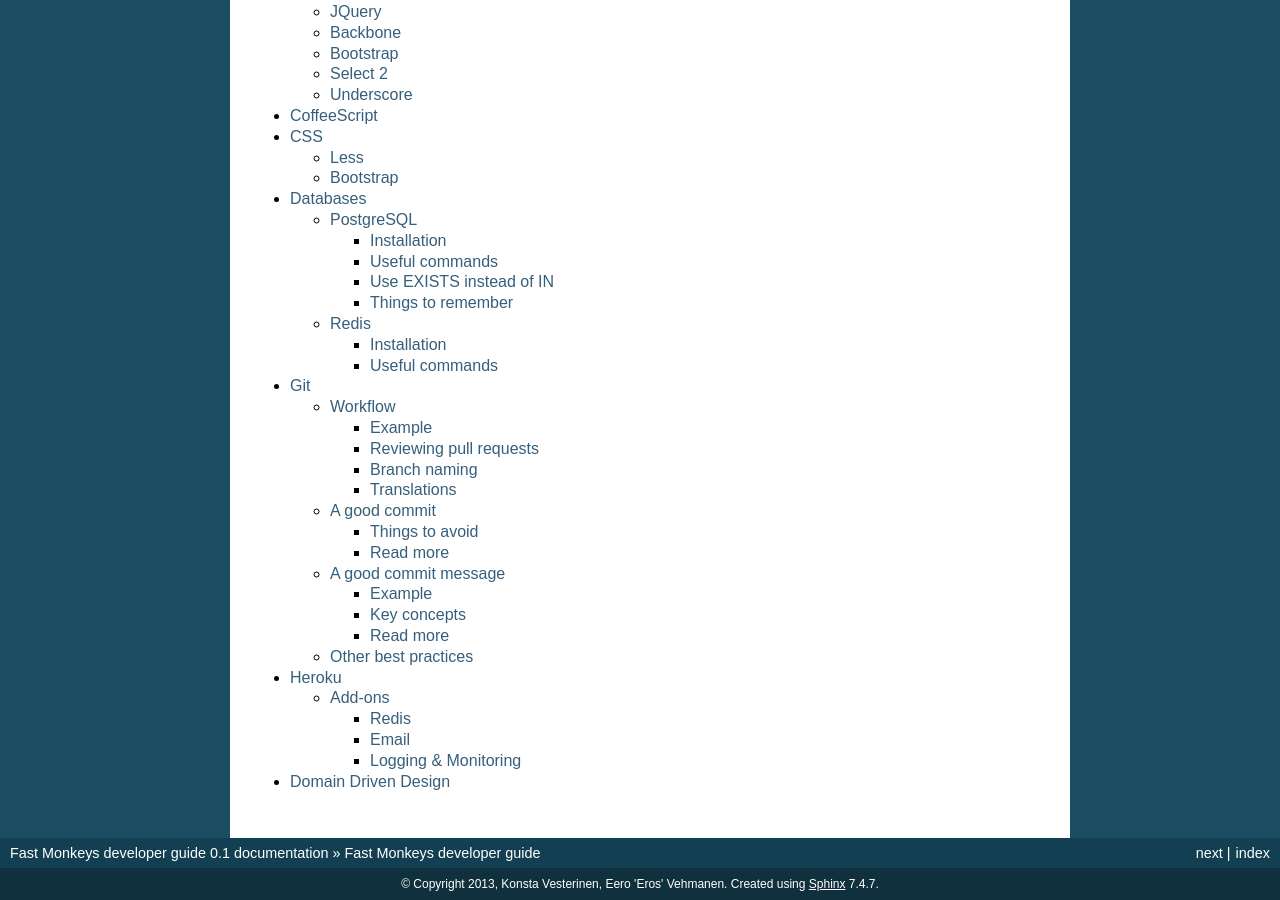
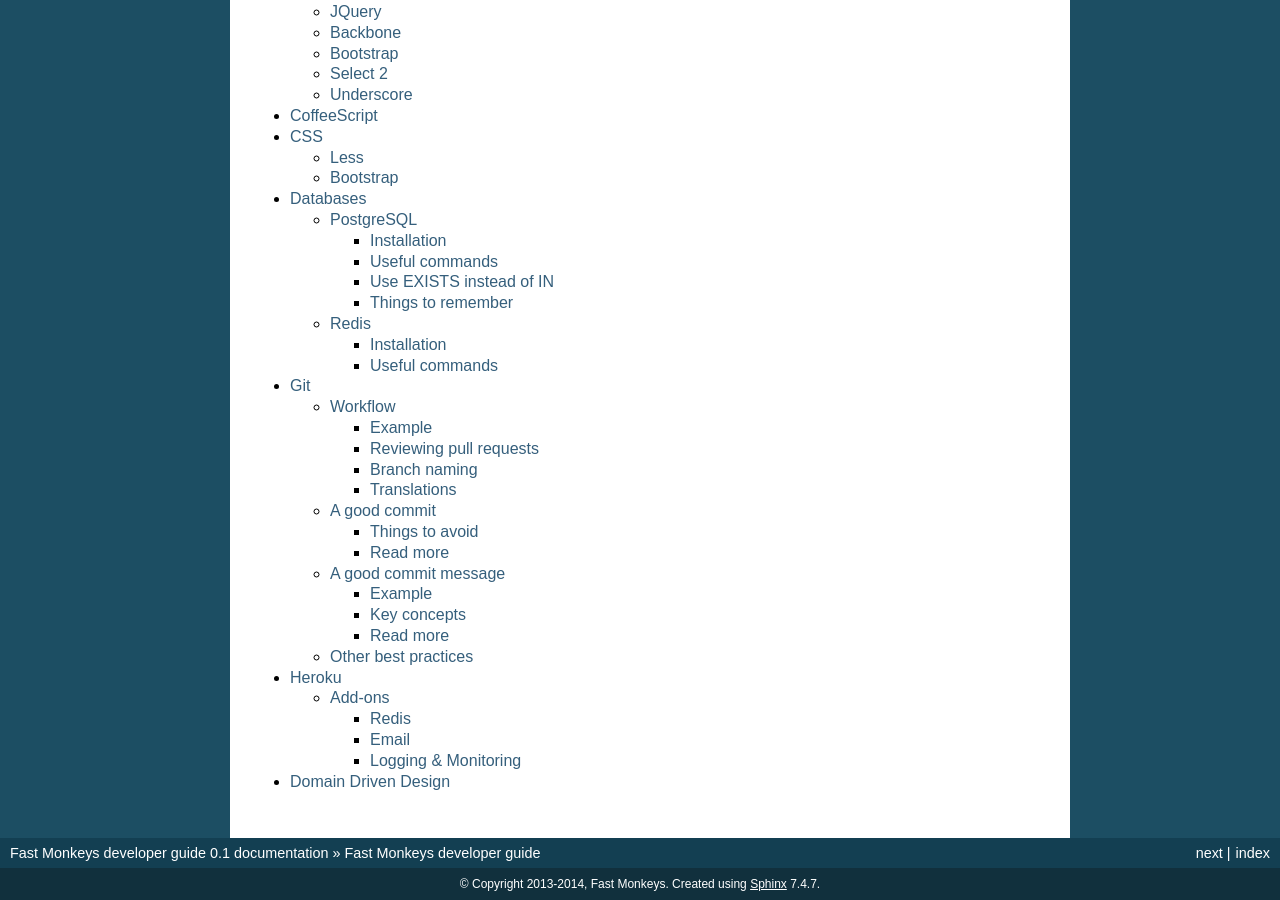
Before and after one commit to fastmonkeys/dev-guide, a Sphinx documentation site: the page built from docs/index.rst, in a window 1280 px wide and 900 px high, scrolled down 797 px. Built offline with Sphinx 7.4.7, drawn with Linux system fonts in a browser that asks for light colours; formulas are drawn with MathJax 3.

Commit message:
Update copyright

```diff
--- a/docs/conf.py
+++ b/docs/conf.py
@@ -12,8 +12,9 @@
 # All configuration values have a default; values that are commented out
 # serve to show the default.
 
+import os
 import sys
-import os
+from datetime import date
 
 # If extensions (or modules to document with autodoc) are in another directory,
 # add these directories to sys.path here. If the directory is relative to the
@@ -54,7 +55,7 @@
 
 # General information about the project.
 project = u'Fast Monkeys developer guide'
-copyright = u'2013, Konsta Vesterinen, Eero \'Eros\' Vehmanen'
+copyright = u'2013-{}, Fast Monkeys'.format(date.today().year)
 
 # The version info for the project you're documenting, acts as replacement for
 # |version| and |release|, also used in various other places throughout the
```
